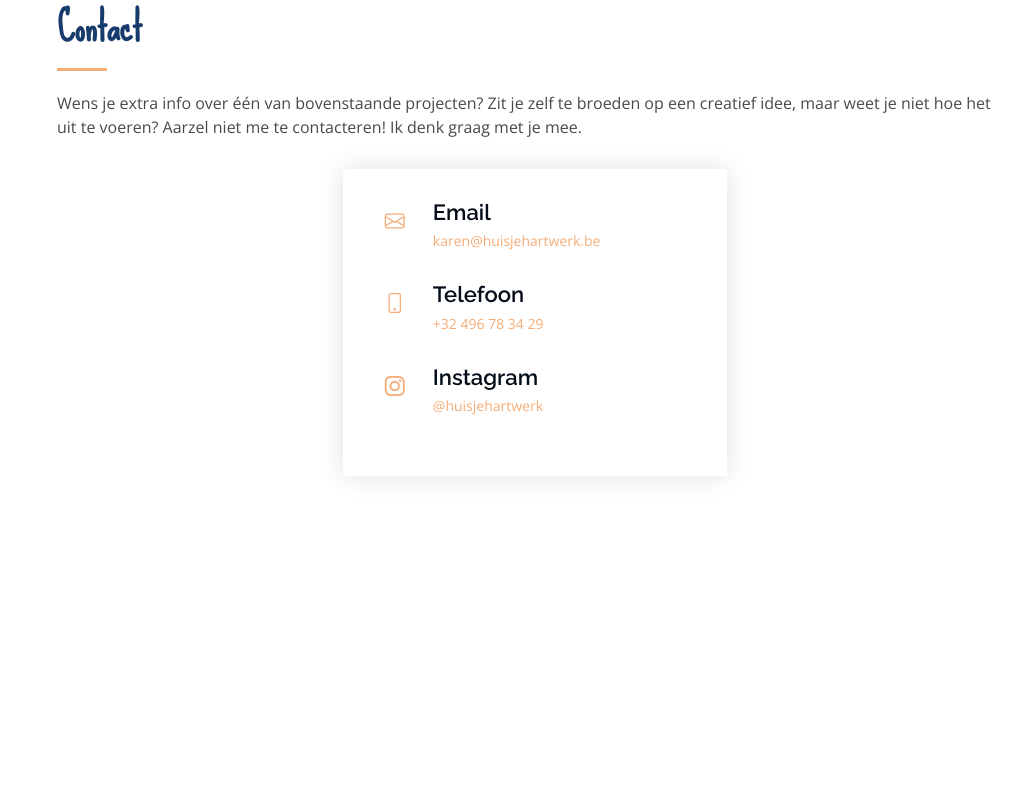
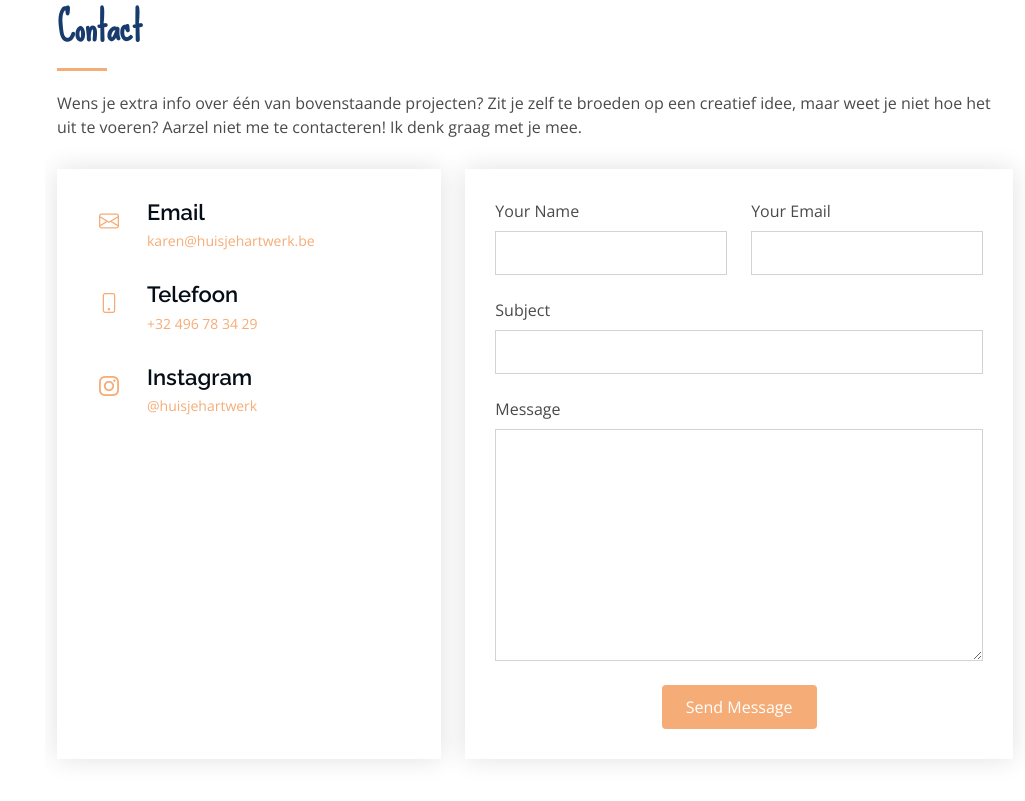
Before and after one commit to vanpeerdevelopment/huisjehartwerk, a website: page website/src/index.html in a window 1280 px wide. Shown: the part 2777-3578 px from the top of the page, without its empty margins (255-1280 px from the left). Before the commit the page ends 3383 px from the top, so only its background shows below. Drawn offline with Linux system fonts and the light colour scheme.

Commit message:
Test contact form

```diff
--- a/website/src/index.html
+++ b/website/src/index.html
@@ -305,36 +305,36 @@
                     </div>
                 </div>
 
-                <!--                <div class="col-lg-7 mt-5 mt-lg-0 d-flex align-items-stretch">-->
-                <!--                    <form action="forms/contact.php" method="post" role="form" class="php-email-form">-->
-                <!--                        <div class="row">-->
-                <!--                            <div class="form-group col-md-6">-->
-                <!--                                <label for="name">Your Name</label>-->
-                <!--                                <input type="text" name="name" class="form-control" id="name" required>-->
-                <!--                            </div>-->
-                <!--                            <div class="form-group col-md-6">-->
-                <!--                                <label for="name">Your Email</label>-->
-                <!--                                <input type="email" class="form-control" name="email" id="email" required>-->
-                <!--                            </div>-->
-                <!--                        </div>-->
-                <!--                        <div class="form-group">-->
-                <!--                            <label for="name">Subject</label>-->
-                <!--                            <input type="text" class="form-control" name="subject" id="subject" required>-->
-                <!--                        </div>-->
-                <!--                        <div class="form-group">-->
-                <!--                            <label for="name">Message</label>-->
-                <!--                            <textarea class="form-control" name="message" rows="10" required></textarea>-->
-                <!--                        </div>-->
-                <!--                        <div class="my-3">-->
-                <!--                            <div class="loading">Loading</div>-->
-                <!--                            <div class="error-message"></div>-->
-                <!--                            <div class="sent-message">Your message has been sent. Thank you!</div>-->
-                <!--                        </div>-->
-                <!--                        <div class="text-center">-->
-                <!--                            <button type="submit">Send Message</button>-->
-                <!--                        </div>-->
-                <!--                    </form>-->
-                <!--                </div>-->
+                <div class="col-lg-7 mt-5 mt-lg-0 d-flex align-items-stretch">
+                    <form action="forms/contact.php" method="post" role="form" class="php-email-form">
+                        <div class="row">
+                            <div class="form-group col-md-6">
+                                <label for="name">Your Name</label>
+                                <input type="text" name="name" class="form-control" id="name" required>
+                            </div>
+                            <div class="form-group col-md-6">
+                                <label for="name">Your Email</label>
+                                <input type="email" class="form-control" name="email" id="email" required>
+                            </div>
+                        </div>
+                        <div class="form-group">
+                            <label for="name">Subject</label>
+                            <input type="text" class="form-control" name="subject" id="subject" required>
+                        </div>
+                        <div class="form-group">
+                            <label for="name">Message</label>
+                            <textarea class="form-control" name="message" rows="10" required></textarea>
+                        </div>
+                        <div class="my-3">
+                            <div class="loading">Loading</div>
+                            <div class="error-message"></div>
+                            <div class="sent-message">Your message has been sent. Thank you!</div>
+                        </div>
+                        <div class="text-center">
+                            <button type="submit">Send Message</button>
+                        </div>
+                    </form>
+                </div>
 
             </div>
 
```
Also changed, not shown: 1 other file.
